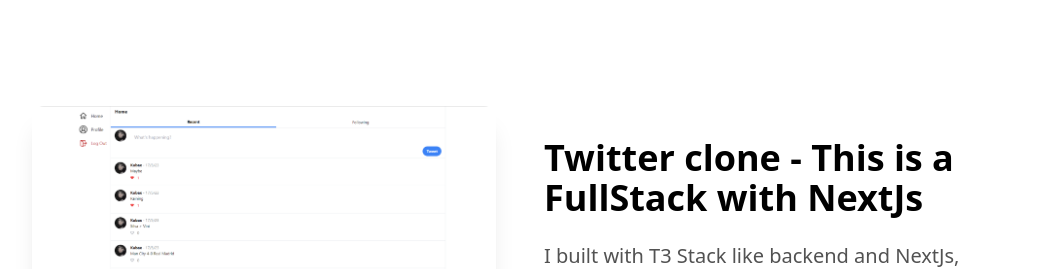
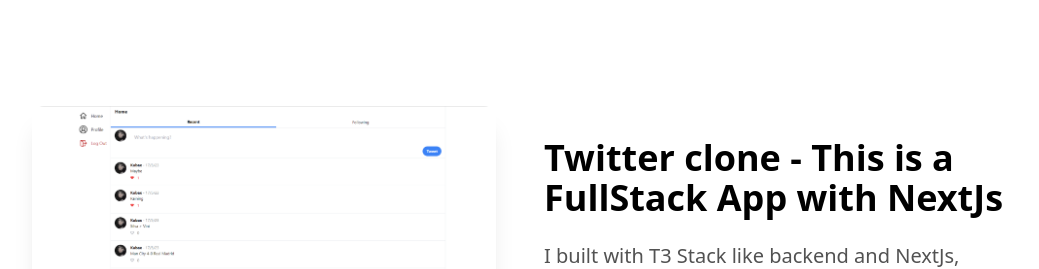
Before and after one commit to ReneKubax/Portfolio, a Next.js app: page / in a window 1280 px wide. Shown: the part 2620-2889 px from the top of the page, without its empty margins (120-1159 px from the left). Built offline with nearby package versions, Linux system fonts and the light colour scheme.

Commit message:
change in name

```diff
--- a/components/ProjectsSection.tsx
+++ b/components/ProjectsSection.tsx
@@ -14,7 +14,7 @@
     link: "https://chatbotia-renekubax.netlify.app",
   },
   {
-    name: "Twitter clone - This is a FullStack with NextJs",
+    name: "Twitter clone - This is a FullStack App with NextJs",
     description: " I built with T3 Stack like backend and NextJs, TailwindCss, TypeScript, I used Next Auth, Discord Verification to do the Login.",
     image: "/twitter.png",
     github: "https://github.com/ReneKubax/twitter-clone",
```
